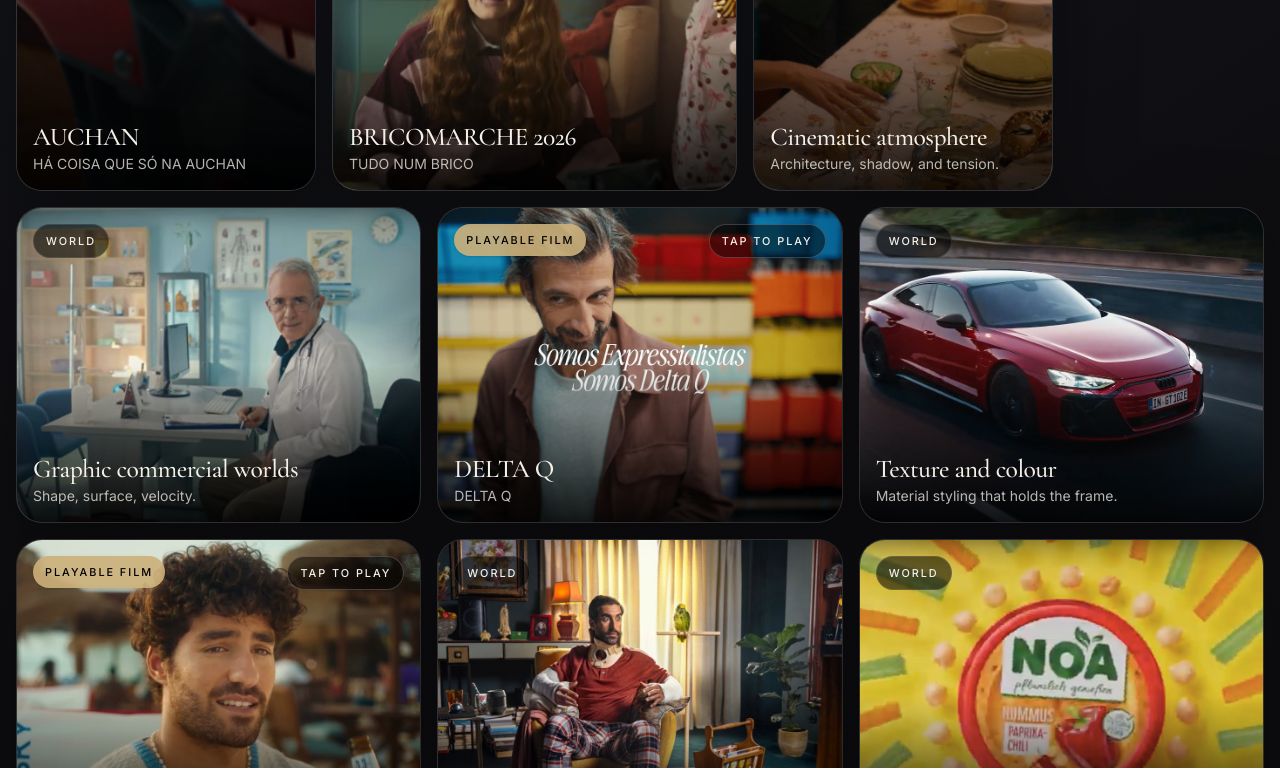
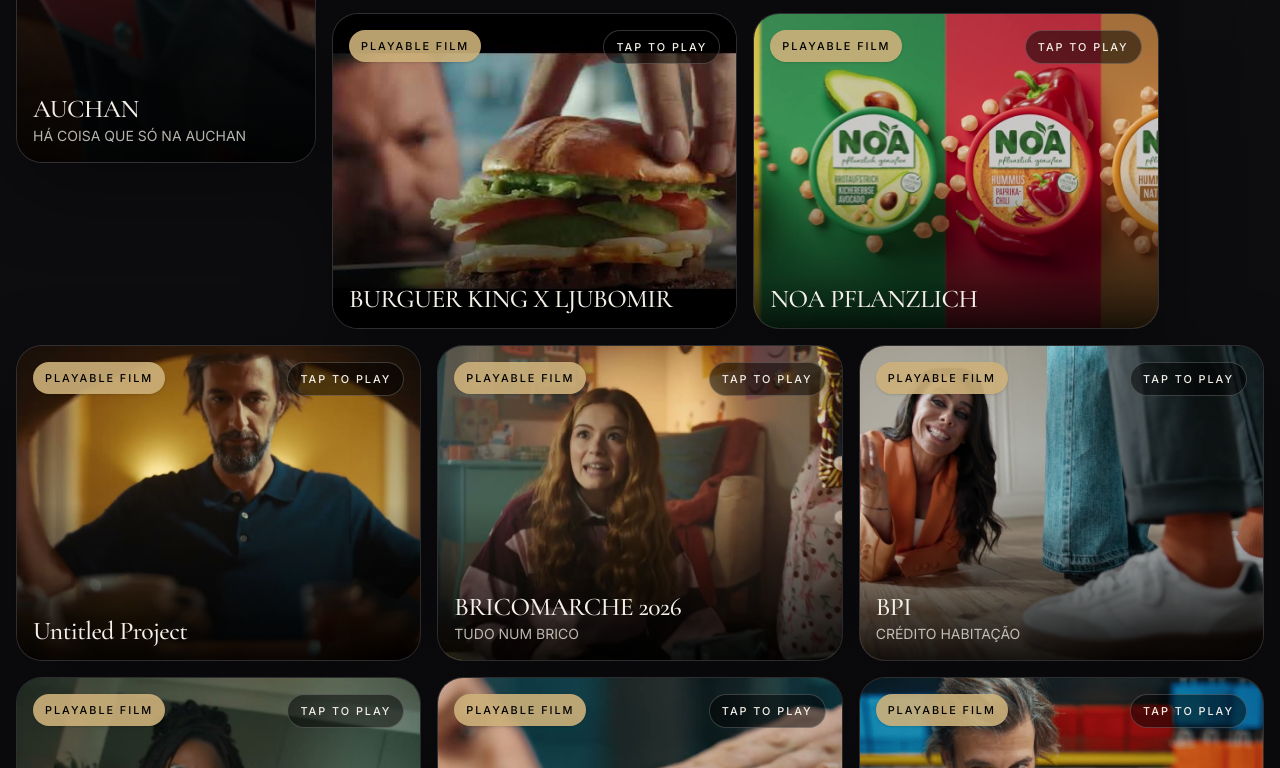
Before and after one commit to donna-og/marta-do-vale-portfolio, a website: page index.html in a window 1280 px wide. Shown: the part 2032-2800 px from the top of the page. Drawn offline with Linux system fonts and the light colour scheme.

Commit message:
Simplify portfolio to one playable film grid

```diff
--- a/index.html
+++ b/index.html
@@ -28,8 +28,7 @@
           <span class="mt-0.5 text-[0.82rem] uppercase tracking-[0.24em] text-cream/70">Art Direction</span>
         </a>
         <nav class="flex flex-wrap gap-4 text-sm text-cream/70 md:text-base">
-          <a href="#work" data-scroll-target="work" class="transition hover:text-cream">Selected work</a>
-          <a href="#archive" data-scroll-target="archive" class="transition hover:text-cream">Archive</a>
+          <a href="#films" data-scroll-target="films" class="transition hover:text-cream">Films</a>
           <a href="#about" data-scroll-target="about" class="transition hover:text-cream">About</a>
         </nav>
       </div>
@@ -39,14 +38,13 @@
       <section class="mx-auto grid w-[min(calc(100%-1.5rem),1320px)] gap-8 py-8 sm:w-[min(calc(100%-2rem),1320px)] md:min-h-[calc(100vh-5rem)] md:grid-cols-[0.88fr_1.12fr] md:items-center md:py-12">
         <div>
           <p class="mb-4 text-xs uppercase tracking-[0.24em] text-accent">Lisbon · films · commercials</p>
-          <h1 class="max-w-[6ch] font-serif text-[clamp(3.35rem,14vw,8rem)] leading-[0.9] tracking-[-0.03em]">Worlds you can step into.</h1>
+          <h1 class="max-w-[6ch] font-serif text-[clamp(3.35rem,14vw,8rem)] leading-[0.9] tracking-[-0.03em]">One grid. All playable.</h1>
           <p class="mt-5 max-w-xl text-base leading-7 text-cream/75 sm:text-lg">
-            Art direction, production design, scenography, and tactile visual systems built for stories that need atmosphere — not wallpaper.
+            A single film-led portfolio: clean list behavior on mobile, bento composition on desktop, and every card ready to play.
           </p>
-          <div class="mt-7 flex flex-wrap gap-3">
-            <a href="#work" data-scroll-target="work" class="inline-flex items-center rounded-full border border-white/15 bg-white/5 px-5 py-3 text-sm uppercase tracking-[0.18em] transition hover:border-accent hover:text-accent">Explore the work</a>
-            <a href="#archive" data-scroll-target="archive" class="inline-flex items-center rounded-full border border-white/10 px-5 py-3 text-sm uppercase tracking-[0.18em] text-cream/75 transition hover:border-white/30 hover:text-cream">Open the film archive</a>
-          </div>
+          <a href="#films" data-scroll-target="films" class="mt-7 inline-flex items-center rounded-full border border-white/15 bg-white/5 px-5 py-3 text-sm uppercase tracking-[0.18em] transition hover:border-accent hover:text-accent">
+            Open the film grid
+          </a>
         </div>
 
         <div class="grid gap-4 md:grid-cols-[1.15fr_0.85fr]">
@@ -64,30 +62,18 @@
         </div>
       </section>
 
-      <section id="work" class="mx-auto w-[min(calc(100%-1.5rem),1320px)] py-8 sm:w-[min(calc(100%-2rem),1320px)] md:py-12">
+      <section id="films" class="mx-auto w-[min(calc(100%-1.5rem),1320px)] py-8 sm:w-[min(calc(100%-2rem),1320px)] md:py-12">
         <div class="mb-8 flex flex-col gap-4 md:flex-row md:items-end md:justify-between">
           <div class="max-w-2xl">
-            <p class="mb-4 text-xs uppercase tracking-[0.24em] text-accent">Selected work</p>
-            <h2 class="font-serif text-[clamp(2.8rem,5vw,5rem)] leading-[0.92] tracking-[-0.03em]">Still worlds. Playable films. One grid.</h2>
+            <p class="mb-4 text-xs uppercase tracking-[0.24em] text-accent">Film grid</p>
+            <h2 class="font-serif text-[clamp(2.8rem,5vw,5rem)] leading-[0.92] tracking-[-0.03em]">Single grid. No filler. No split sections.</h2>
           </div>
           <p class="max-w-xl text-sm leading-6 text-cream/70 sm:text-base">
-            This first grid is intentionally mixed: still-image worlds and playable films share the same visual language, with the films called out clearly instead of hiding in a separate lane.
+            On mobile it reads like a sharp vertical list. On desktop it opens into a bento layout. Every card plays.
           </p>
         </div>
 
-        <div id="work-grid" class="grid grid-cols-1 gap-4 md:grid-cols-12 md:auto-rows-[150px]"></div>
-      </section>
-
-      <section id="archive" class="mx-auto w-[min(calc(100%-1.5rem),1320px)] py-8 sm:w-[min(calc(100%-2rem),1320px)] md:py-12">
-        <div class="mb-6 flex flex-col gap-3 md:flex-row md:items-end md:justify-between">
-          <div>
-            <p class="mb-4 text-xs uppercase tracking-[0.24em] text-accent">Film archive</p>
-            <h2 class="font-serif text-[clamp(2.4rem,4.5vw,4.2rem)] leading-[0.94] tracking-[-0.03em]">Playable catalogue.</h2>
-          </div>
-          <p class="max-w-xl text-sm leading-6 text-cream/70 sm:text-base">Every card below is playable. Posters are checked, and broken artwork gets a graceful fallback instead of dying in public.</p>
-        </div>
-
-        <div id="archive-grid" class="grid grid-cols-1 gap-4 md:grid-cols-2 xl:grid-cols-3"></div>
+        <div id="film-grid" class="grid grid-cols-1 gap-4 md:grid-cols-12 md:auto-rows-[150px]"></div>
       </section>
 
       <section id="about" class="mx-auto grid w-[min(calc(100%-1.5rem),1320px)] gap-4 py-8 sm:w-[min(calc(100%-2rem),1320px)] md:grid-cols-[1.05fr_0.95fr] md:py-12">
--- a/script.js
+++ b/script.js
@@ -1,250 +1,208 @@
-const worlds = [
-  {
-    type: 'world',
-    title: 'Interiors with character',
-    subtitle: 'Built spaces with memory in the walls.',
-    image: 'assets/images/autumn-lounge.jpg',
-    alt: 'Autumn-toned lounge interior styled by Marta do Vale',
-    size: 'md:col-span-5 md:row-span-3'
-  },
-  {
-    type: 'world',
-    title: 'Cinematic atmosphere',
-    subtitle: 'Architecture, shadow, and tension.',
-    image: 'assets/images/arched-shadow.jpg',
-    alt: 'Moody arched interior with cinematic light',
-    size: 'md:col-span-3 md:row-span-4'
-  },
-  {
-    type: 'world',
-    title: 'Graphic commercial worlds',
-    subtitle: 'Shape, surface, velocity.',
-    image: 'assets/images/modernist-drive.jpg',
-    alt: 'Modernist architecture and automotive framing',
-    size: 'md:col-span-4 md:row-span-2'
-  },
-  {
-    type: 'world',
-    title: 'Texture and colour',
-    subtitle: 'Material styling that holds the frame.',
-    image: 'assets/images/green-room.jpg',
-    alt: 'Layered green interior with rich styling',
-    size: 'md:col-span-4 md:row-span-2'
-  },
-  {
-    type: 'world',
-    title: 'Warm ensemble scenes',
-    subtitle: 'Human energy, composed carefully.',
-    image: 'assets/images/candle-table.jpg',
-    alt: 'Warm candlelit dinner table composition',
-    size: 'md:col-span-4 md:row-span-2'
-  },
-  {
-    type: 'world',
-    title: 'Location styling',
-    subtitle: 'Sun, texture, and lived-in detail.',
-    image: 'assets/images/beach-kiosk.jpg',
-    alt: 'Sun-soaked beach kiosk styling',
-    size: 'md:col-span-4 md:row-span-2'
-  }
-];
-
 const films = [
   {
     title: 'AUDI E-TRON GT QUATTRO',
     subtitle: 'LEO NEUGEBAUER',
     kind: 'youtube',
     videoId: 'gLew21SCHho',
-    poster: 'assets/posters/17-dcf30e-b42094eba406450ba4a4e67afbed8766-mv2-jpg.jpg'
+    poster: 'assets/posters/17-dcf30e-b42094eba406450ba4a4e67afbed8766-mv2-jpg.jpg',
+    size: 'md:col-span-5 md:row-span-3'
   },
   {
     title: 'BURGUER KING',
     subtitle: 'MISTERY KING',
     kind: 'youtube',
     videoId: 'J5piUQ29V-c',
-    poster: 'assets/posters/22-dcf30e-e4aee655d28c408fb446ef55dd5a88b2-mv2-jpg.jpg'
+    poster: 'assets/posters/22-dcf30e-e4aee655d28c408fb446ef55dd5a88b2-mv2-jpg.jpg',
+    size: 'md:col-span-4 md:row-span-2'
   },
   {
     title: 'AUDI X LEO NEUGEBAUER',
     subtitle: '',
     kind: 'youtube',
     videoId: 'MXnyb9T8XtM',
-    poster: 'assets/posters/10-dcf30e-82fd0ef459ba437a87ccd09b454560e9-mv2-jpg.jpg'
+    poster: 'assets/posters/10-dcf30e-82fd0ef459ba437a87ccd09b454560e9-mv2-jpg.jpg',
+    size: 'md:col-span-4 md:row-span-2'
   },
   {
     title: 'ADIDAS X S. L. BENFICA',
     subtitle: '',
     kind: 'youtube',
     videoId: 'N2nX3rAkyAA',
-    poster: 'assets/posters/02-dcf30e-1d1bc74d55da49e5befa576cd287fdce-mv2-jpg.jpg'
+    poster: 'assets/posters/02-dcf30e-1d1bc74d55da49e5befa576cd287fdce-mv2-jpg.jpg',
+    size: 'md:col-span-3 md:row-span-2'
   },
   {
     title: 'AUCHAN',
     subtitle: 'HÁ COISA QUE SÓ NA AUCHAN',
     kind: 'mp4',
     videoSrc: 'https://video.wixstatic.com/video/dcf30e_9194b77da18f4054b8d43ccd0a168cc9/720p/mp4/file.mp4',
-    poster: 'assets/posters/13-dcf30e-9194b77da18f4054b8d43ccd0a168cc9f000-jpg.jpg'
+    poster: 'assets/posters/13-dcf30e-9194b77da18f4054b8d43ccd0a168cc9f000-jpg.jpg',
+    size: 'md:col-span-3 md:row-span-4'
   },
   {
     title: 'BUONDI',
     subtitle: 'SENTE TUDO',
     kind: 'youtube',
     videoId: 'gHob8ZTJclY',
-    poster: 'assets/posters/24-dcf30e-f86da013cd4441f3a450a466e2e7e8e3-mv2-jpg.jpg'
+    poster: 'assets/posters/24-dcf30e-f86da013cd4441f3a450a466e2e7e8e3-mv2-jpg.jpg',
+    size: 'md:col-span-4 md:row-span-2'
   },
   {
     title: 'BOLLYCAO',
     subtitle: '',
     kind: 'youtube',
     videoId: '5Zl8Sqthj1U',
-    poster: 'assets/posters/20-dcf30e-cd32195bbc974be8aecd61f6481ff2f4-mv2-jpg.jpg'
+    poster: 'assets/posters/20-dcf30e-cd32195bbc974be8aecd61f6481ff2f4-mv2-jpg.jpg',
+    size: 'md:col-span-4 md:row-span-2'
   },
   {
     title: 'BURGUER KING X LJUBOMIR',
     subtitle: '',
     kind: 'youtube',
     videoId: 'PVS7Sk3HXdc',
-    poster: 'assets/posters/11-dcf30e-8f9d6e4d03394d329c225d043bae0ff5-mv2-jpg.jpg'
+    poster: 'assets/posters/11-dcf30e-8f9d6e4d03394d329c225d043bae0ff5-mv2-jpg.jpg',
+    size: 'md:col-span-4 md:row-span-2'
   },
   {
     title: 'NOA PFLANZLICH',
     subtitle: '',
     kind: 'youtube',
     videoId: '60r7k6Jj1Qs',
-    poster: 'assets/posters/16-dcf30e-b28ef97b80cb4bcaa9924d31685b3c2a-mv2-jpg.jpg'
+    poster: 'assets/posters/16-dcf30e-b28ef97b80cb4bcaa9924d31685b3c2a-mv2-jpg.jpg',
+    size: 'md:col-span-4 md:row-span-2'
   },
   {
     title: 'Untitled Project',
     subtitle: '',
     kind: 'youtube',
     videoId: 'Brv89o8x588',
-    poster: 'assets/posters/21-dcf30e-dc45f026294e43fbbcc74d612d06dc77-mv2-jpg.jpg'
+    poster: 'assets/posters/21-dcf30e-dc45f026294e43fbbcc74d612d06dc77-mv2-jpg.jpg',
+    size: 'md:col-span-4 md:row-span-2'
   },
   {
     title: 'BRICOMARCHE 2026',
     subtitle: 'TUDO NUM BRICO',
     kind: 'youtube',
     videoId: 'NhckCyTUAJ0',
-    poster: 'assets/posters/08-dcf30e-6cb1f8996274420791fb6aaad89a88e4-mv2-jpg.jpg'
+    poster: 'assets/posters/08-dcf30e-6cb1f8996274420791fb6aaad89a88e4-mv2-jpg.jpg',
+    size: 'md:col-span-4 md:row-span-2'
   },
   {
     title: 'BPI',
     subtitle: 'CRÉDITO HABITAÇÃO',
     kind: 'youtube',
     videoId: 'Zfh9JDLS0RQ',
-    poster: 'assets/posters/01-maxresdefault-jpg.jpg'
+    poster: 'assets/posters/01-maxresdefault-jpg.jpg',
+    size: 'md:col-span-4 md:row-span-2'
   },
   {
     title: 'GOLDENERGY',
     subtitle: 'O PAPAGAIO CANTOR',
     kind: 'youtube',
     videoId: 'pBcWwIs4spc',
-    poster: 'assets/posters/06-dcf30e-5163e8d558fc4288b29293aef1a91b59-mv2-jpg.jpg'
+    poster: 'assets/posters/06-dcf30e-5163e8d558fc4288b29293aef1a91b59-mv2-jpg.jpg',
+    size: 'md:col-span-4 md:row-span-2'
   },
   {
     title: 'BURGUER KING',
     subtitle: 'CHEGOU KING LJUBOMIR',
     kind: 'youtube',
     videoId: 'ifKgXisikBM',
-    poster: 'assets/posters/23-dcf30e-e7988f80b8714037ab5957a8fa5176dd-mv2-jpg.jpg'
+    poster: 'assets/posters/23-dcf30e-e7988f80b8714037ab5957a8fa5176dd-mv2-jpg.jpg',
+    size: 'md:col-span-4 md:row-span-2'
   },
   {
     title: 'DELTA Q',
     subtitle: 'DELTA Q',
     kind: 'youtube',
     videoId: 'cCstYAr7m5Q',
-    poster: 'assets/posters/15-dcf30e-b180b68a703442f9947f688c01a1ab72-mv2-jpg.jpg'
+    poster: 'assets/posters/15-dcf30e-b180b68a703442f9947f688c01a1ab72-mv2-jpg.jpg',
+    size: 'md:col-span-4 md:row-span-2'
   },
   {
     title: 'GOLD ENERGY',
     subtitle: '',
     kind: 'youtube',
     videoId: 'B-02IVnjFYo',
-    poster: 'assets/posters/09-dcf30e-764c05cc3d9047a0bcfb0240af595abf-mv2-jpg.jpg'
+    poster: 'assets/posters/09-dcf30e-764c05cc3d9047a0bcfb0240af595abf-mv2-jpg.jpg',
+    size: 'md:col-span-4 md:row-span-2'
   },
   {
     title: 'POLICIA JUDICIÁRIA',
     subtitle: 'NÃO É SÓ UM JOGO. É CRIME.',
     kind: 'youtube',
     videoId: 'ahbusC8xSxY',
-    poster: 'assets/posters/14-dcf30e-ad690c3e45f746c5b262d2544ee7a3e7-mv2-jpg.jpg'
+    poster: 'assets/posters/14-dcf30e-ad690c3e45f746c5b262d2544ee7a3e7-mv2-jpg.jpg',
+    size: 'md:col-span-4 md:row-span-2'
   },
   {
     title: 'AUCHAN CUIDA',
     subtitle: 'SAÚDE MENTAL',
     kind: 'youtube',
     videoId: 'QIP5tcPX7Yc',
-    poster: 'assets/posters/19-dcf30e-c5efb9b7b1404c2e8c64c0ad436b7c04-mv2-jpg.jpg'
+    poster: 'assets/posters/19-dcf30e-c5efb9b7b1404c2e8c64c0ad436b7c04-mv2-jpg.jpg',
+    size: 'md:col-span-4 md:row-span-2'
   },
   {
     title: 'AUCHAN CUIDA',
     subtitle: 'CLÍNICA GERAL',
     kind: 'youtube',
     videoId: 'JKLSTelieUM',
-    poster: 'assets/posters/07-dcf30e-549ff96eac674a78aacadf854fd8934b-mv2-jpg.jpg'
+    poster: 'assets/posters/07-dcf30e-549ff96eac674a78aacadf854fd8934b-mv2-jpg.jpg',
+    size: 'md:col-span-4 md:row-span-2'
   },
   {
     title: 'POLÍCIA JUDICIÁRIA',
     subtitle: 'NÃO É SÓ UM JOGO. É CRIME. ÉS CRIMINOSO?',
     kind: 'youtube',
     videoId: 'WQCq1pAFwlQ',
-    poster: 'assets/posters/04-dcf30e-3c9f74eea63c43298d668d8c88638f1d-mv2-jpg.jpg'
+    poster: 'assets/posters/04-dcf30e-3c9f74eea63c43298d668d8c88638f1d-mv2-jpg.jpg',
+    size: 'md:col-span-4 md:row-span-2'
   },
   {
     title: 'SUPER BOCK SKY',
     subtitle: '',
     kind: 'youtube',
     videoId: 'eQOrApn435s',
-    poster: 'assets/posters/03-dcf30e-39e0186a8aee4d969d2d5b6e5f1d53a4-mv2-jpg.jpg'
+    poster: 'assets/posters/03-dcf30e-39e0186a8aee4d969d2d5b6e5f1d53a4-mv2-jpg.jpg',
+    size: 'md:col-span-4 md:row-span-2'
   },
   {
     title: 'SPORT TV',
     subtitle: 'SPORT TV',
     kind: 'youtube',
     videoId: 'NOiypiyC5og',
-    poster: 'assets/posters/12-dcf30e-9087bebd325340679aee412a75c4dbe9-mv2-jpg.jpg'
+    poster: 'assets/posters/12-dcf30e-9087bebd325340679aee412a75c4dbe9-mv2-jpg.jpg',
+    size: 'md:col-span-4 md:row-span-2'
   },
   {
     title: 'CETELEM 2024',
     subtitle: 'CASA SUSTENTÁVEL',
     kind: 'youtube',
     videoId: 'aENR1rFbuw4',
-    poster: 'assets/posters/25-dcf30e-feb8a6a71bcd47539c4fa7676f136451-mv2-jpg.jpg'
+    poster: 'assets/posters/25-dcf30e-feb8a6a71bcd47539c4fa7676f136451-mv2-jpg.jpg',
+    size: 'md:col-span-4 md:row-span-2'
   },
   {
     title: 'RUBIS GÁS',
     subtitle: 'FESTIVAL',
     kind: 'mp4',
     videoSrc: 'https://video.wixstatic.com/video/dcf30e_3cc3af957c81412a922acd3848c409c1/720p/mp4/file.mp4',
-    poster: 'assets/posters/05-dcf30e-3cc3af957c81412a922acd3848c409c1f000-jpg.jpg'
+    poster: 'assets/posters/05-dcf30e-3cc3af957c81412a922acd3848c409c1f000-jpg.jpg',
+    size: 'md:col-span-4 md:row-span-2'
   },
   {
     title: 'OLÁ',
     subtitle: 'CORNETTO BRIGADEIRO',
     kind: 'youtube',
     videoId: 'kRV8b8PB8Vg',
-    poster: 'assets/posters/18-dcf30e-bab73277997a4cfb809b3fc0d746b775-mv2-jpg.jpg'
+    poster: 'assets/posters/18-dcf30e-bab73277997a4cfb809b3fc0d746b775-mv2-jpg.jpg',
+    size: 'md:col-span-4 md:row-span-2'
   }
 ];
 
-const featuredWork = [
-  { ...films[0], type: 'video', size: 'md:col-span-5 md:row-span-3' },
-  worlds[0],
-  { ...films[4], type: 'video', size: 'md:col-span-3 md:row-span-4' },
-  { ...films[1], type: 'video', size: 'md:col-span-4 md:row-span-2' },
-  worlds[1],
-  { ...films[10], type: 'video', size: 'md:col-span-4 md:row-span-2' },
-  worlds[2],
-  { ...films[14], type: 'video', size: 'md:col-span-4 md:row-span-2' },
-  worlds[3],
-  { ...films[20], type: 'video', size: 'md:col-span-4 md:row-span-2' },
-  worlds[4],
-  worlds[5]
-];
-
 const fallbackImage = 'assets/images/hero-living-room.jpg';
-const workGrid = document.getElementById('work-grid');
-const archiveGrid = document.getElementById('archive-grid');
+const filmGrid = document.getElementById('film-grid');
 const modal = document.querySelector('.video-modal');
 const frame = document.getElementById('video-frame');
 const player = document.getElementById('video-player');
@@ -281,41 +239,25 @@
   });
 });
 
-const renderCard = (item, mode = 'archive') => {
-  const size = mode === 'featured' ? item.size || 'md:col-span-4 md:row-span-2' : '';
-  const cardClass = `group relative overflow-hidden rounded-[26px] border border-white/10 bg-white/5 shadow-luxe ${size}`;
-  const imageClass = mode === 'featured'
-    ? 'h-72 w-full object-cover transition duration-500 group-hover:scale-[1.03] md:h-full'
-    : 'h-[22rem] w-full object-cover transition duration-500 group-hover:scale-[1.03]';
-  const badge = item.type === 'video' ? 'Playable film' : 'World';
-  const badgeClass = item.type === 'video'
-    ? 'bg-accent/90 text-black shadow'
-    : 'bg-black/55 text-cream border border-white/10';
-  const subtitle = item.subtitle ? `<p class="mt-1 text-sm leading-5 text-cream/75">${item.subtitle}</p>` : '';
-  const play = item.type === 'video'
-    ? `<span class="absolute right-4 top-4 z-10 rounded-full border border-white/20 bg-black/50 px-3 py-2 text-[0.68rem] font-medium uppercase tracking-[0.18em] text-cream">Tap to play</span>`
-    : '';
-  const tag = item.type === 'video' ? 'button' : 'article';
-  const attrs = item.type === 'video'
-    ? `type="button" data-kind="${item.kind}" data-video-id="${item.videoId || ''}" data-video-src="${item.videoSrc || ''}" aria-label="Play ${item.title}"`
-    : '';
-
-  return `
-    <${tag} class="${cardClass} ${item.type === 'video' ? 'cursor-pointer text-left transition hover:-translate-y-0.5' : ''}" ${attrs}>
-      <img src="${item.image || item.poster}" alt="${item.alt || `${item.title} poster`}" loading="lazy" data-fallback="${fallbackImage}" class="${imageClass}" />
-      <div class="absolute inset-0 bg-gradient-to-b from-transparent via-transparent to-black/85"></div>
-      <span class="absolute left-4 top-4 z-10 rounded-full px-3 py-2 text-[0.68rem] font-medium uppercase tracking-[0.18em] ${badgeClass}">${badge}</span>
-      ${play}
-      <div class="absolute inset-x-4 bottom-4 z-10">
-        <h3 class="font-serif text-[1.6rem] leading-[0.95] tracking-[-0.02em] text-cream">${item.title}</h3>
-        ${subtitle}
-      </div>
-    </${tag}>
-  `;
-};
-
-workGrid.innerHTML = featuredWork.map((item) => renderCard(item, 'featured')).join('');
-archiveGrid.innerHTML = films.map((film) => renderCard({ ...film, type: 'video' }, 'archive')).join('');
+filmGrid.innerHTML = films.map((film) => `
+  <button
+    type="button"
+    class="group relative overflow-hidden rounded-[26px] border border-white/10 bg-white/5 text-left shadow-luxe transition hover:-translate-y-0.5 ${film.size}"
+    data-kind="${film.kind}"
+    data-video-id="${film.videoId || ''}"
+    data-video-src="${film.videoSrc || ''}"
+    aria-label="Play ${film.title}"
+  >
+    <img src="${film.poster}" alt="${film.title} poster" loading="lazy" data-fallback="${fallbackImage}" class="h-[22rem] w-full object-cover transition duration-500 group-hover:scale-[1.03] md:h-full" />
+    <div class="absolute inset-0 bg-gradient-to-b from-transparent via-transparent to-black/85"></div>
+    <span class="absolute left-4 top-4 z-10 rounded-full bg-accent/90 px-3 py-2 text-[0.68rem] font-medium uppercase tracking-[0.18em] text-black shadow">Playable film</span>
+    <span class="absolute right-4 top-4 z-10 rounded-full border border-white/20 bg-black/50 px-3 py-2 text-[0.68rem] font-medium uppercase tracking-[0.18em] text-cream">Tap to play</span>
+    <div class="absolute inset-x-4 bottom-4 z-10">
+      <h3 class="font-serif text-[1.6rem] leading-[0.95] tracking-[-0.02em] text-cream">${film.title}</h3>
+      ${film.subtitle ? `<p class="mt-1 text-sm leading-5 text-cream/75">${film.subtitle}</p>` : ''}
+    </div>
+  </button>
+`).join('');
 
 document.querySelectorAll('img[data-fallback]').forEach((img) => {
   img.addEventListener('error', () => {
```
Also changed, not shown: styles.css.
